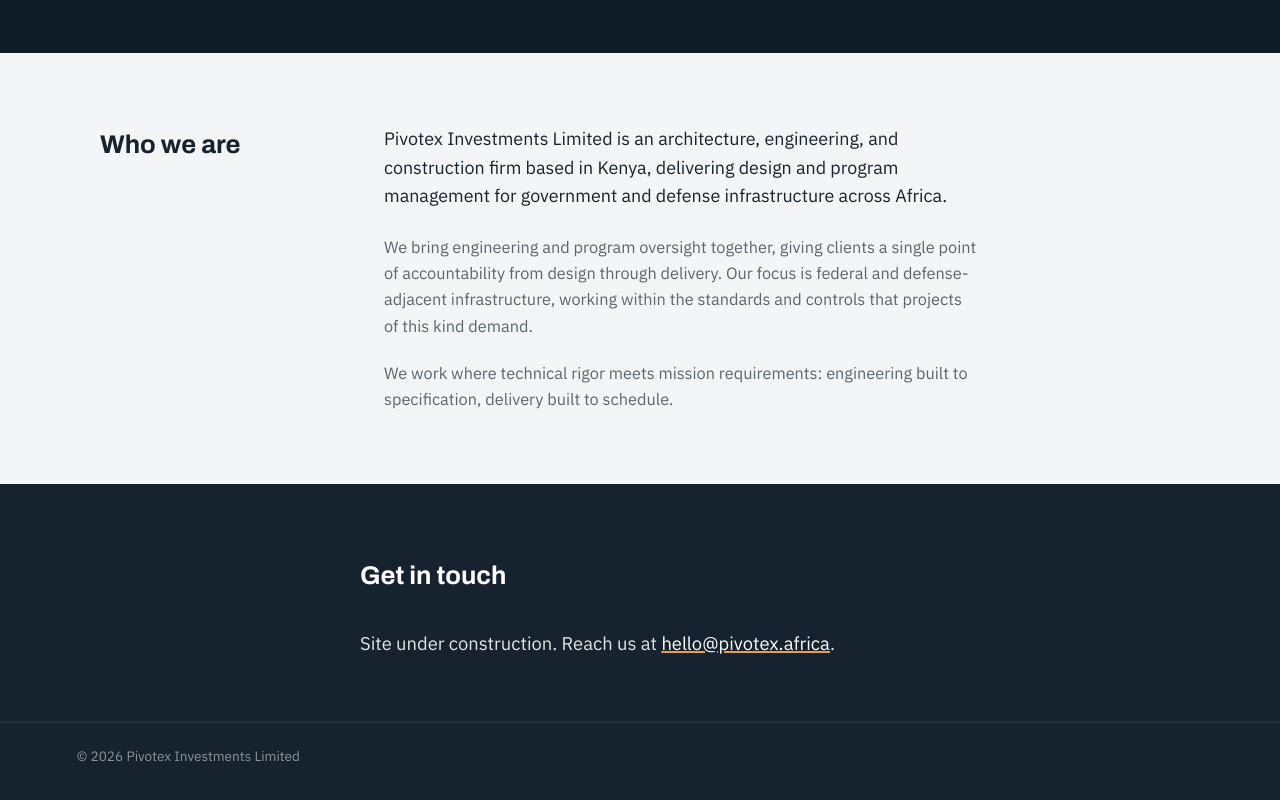
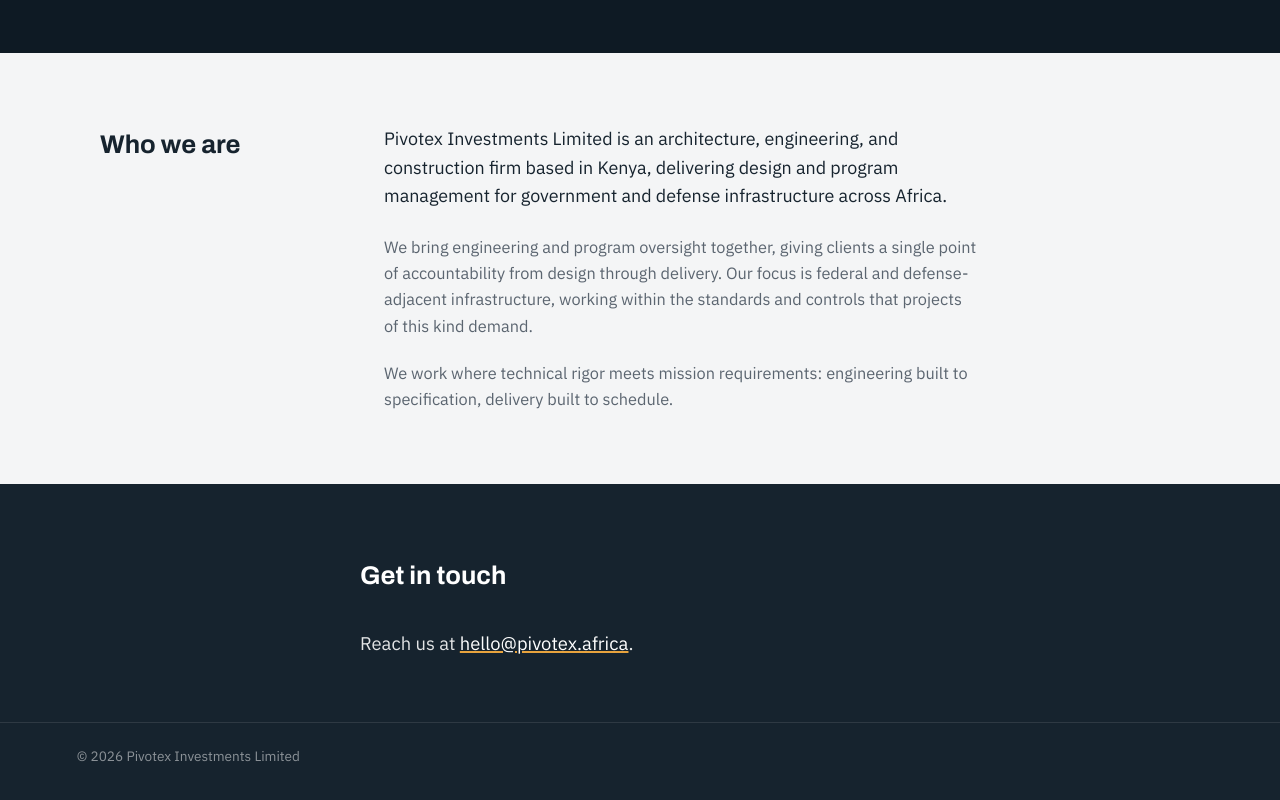
Before and after one commit to onyibn/pivotex-site, a plain HTML site: page index.html in a window 1280 px wide. Shown: the part 747-1547 px from the top of the page. Drawn offline with Linux system fonts and the light colour scheme.

Commit message:
Remove 'Site under construction' message

```diff
--- a/index.html
+++ b/index.html
@@ -62,7 +62,7 @@
         <h2>Get in touch</h2>
       </div>
 
-      <p class="contact__lead">Site under construction. Reach us at <a href="#" id="js-mail-link">hello [at] pivotex.africa</a>.</p>
+      <p class="contact__lead">Reach us at <a href="#" id="js-mail-link">hello [at] pivotex.africa</a>.</p>
     </div>
   </section>
 
```
